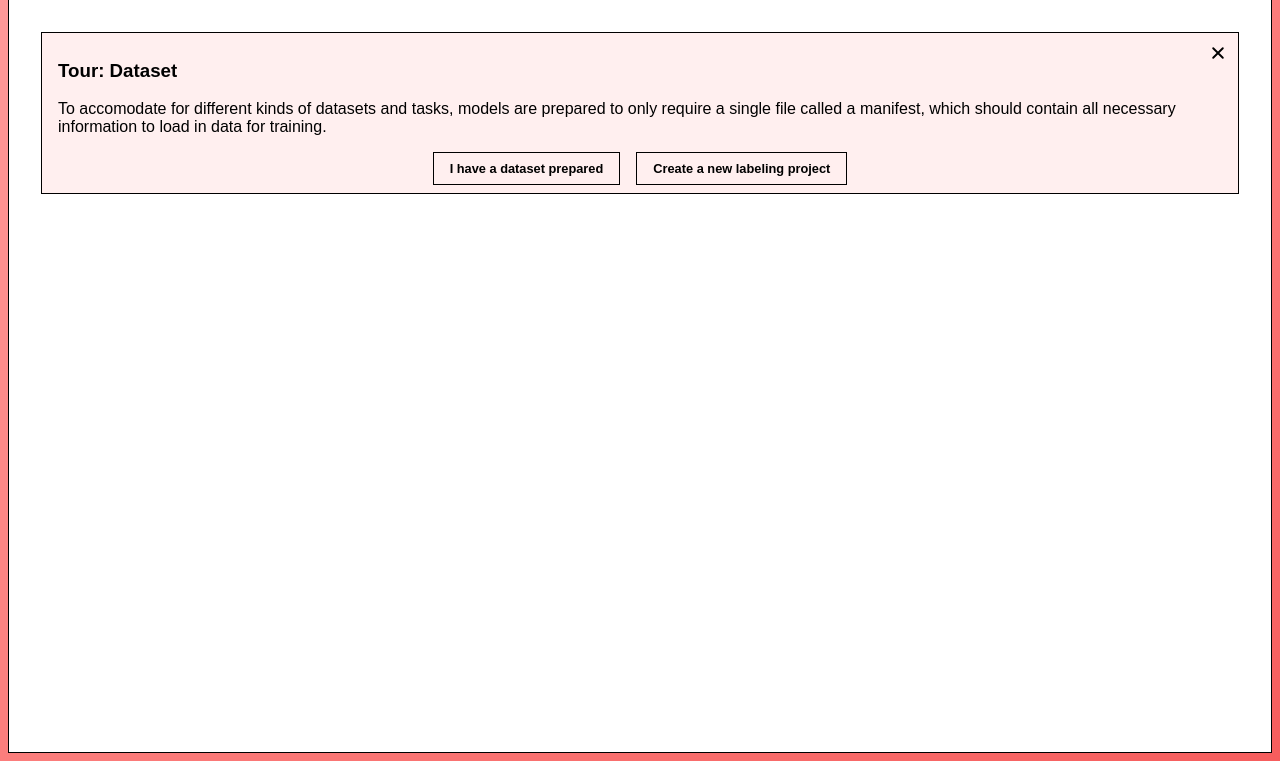
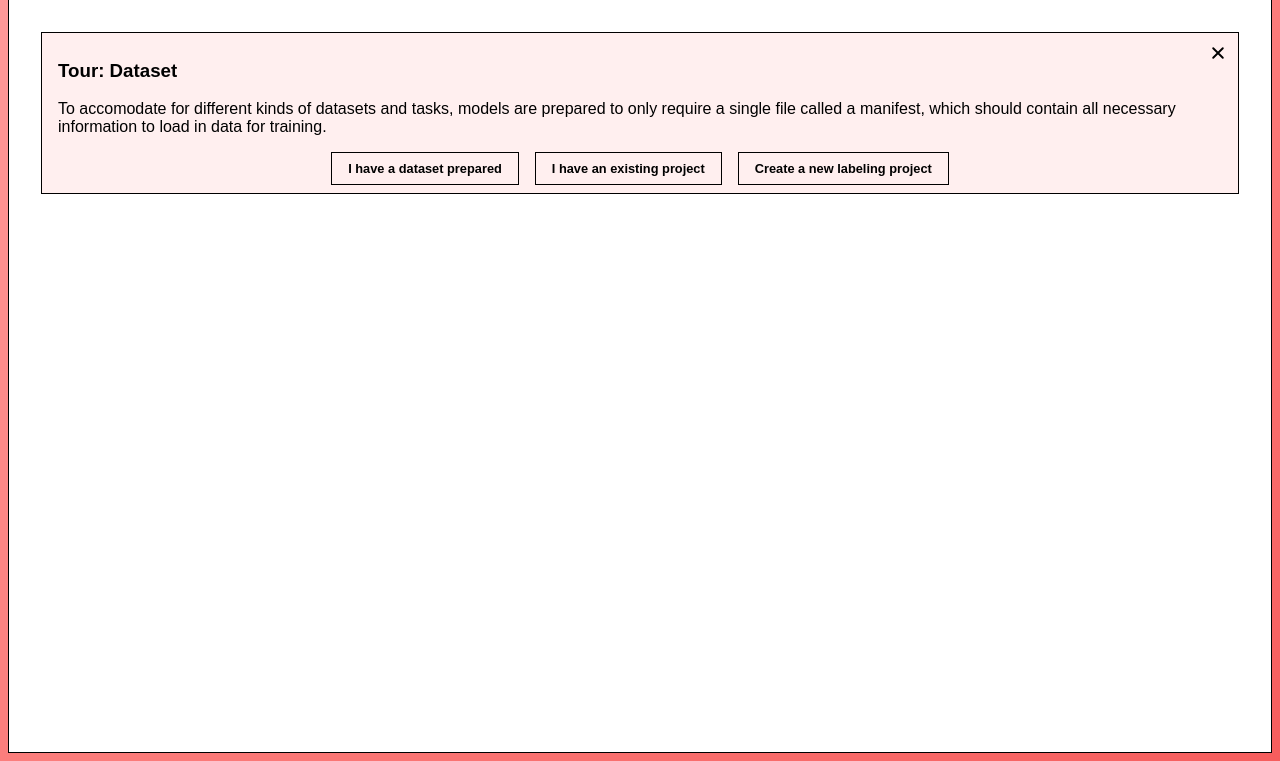
Before and after one commit to vicoslab/toolbox, a Flask app: template apps/nexus/templates/dataset.html in a window 1280 px wide. Shown: the part 39-800 px from the top of the page. Run offline with Flask 3, Linux system fonts and the light colour scheme; the template is opened without the code that fills it: most values are stand-ins (such as "Sample title", 1, 10 or a date in 2020); data that the repository does not hold is empty.

Commit message:
Tour (dataset): add button for existing ls project

```diff
--- a/apps/nexus/templates/dataset.html
+++ b/apps/nexus/templates/dataset.html
@@ -22,6 +22,8 @@
         <div style="display: flex; justify-content: center; gap: 1rem;">
             {% set _ = params.update({"tour": tour_enum.TRAINING.value }) %}
             <a class="button" href="{{ url_for('model', **params)}}">I have a dataset prepared</a>
+            {% set _ = params.update({"tour": tour_enum.LABELING.value }) %}
+            <a class="button" href="{{ url_for('label', **params)}}">I have an existing project</a>
             <button command="show-modal" commandfor="create-project">Create a new
                 labeling project</button>
 
```
